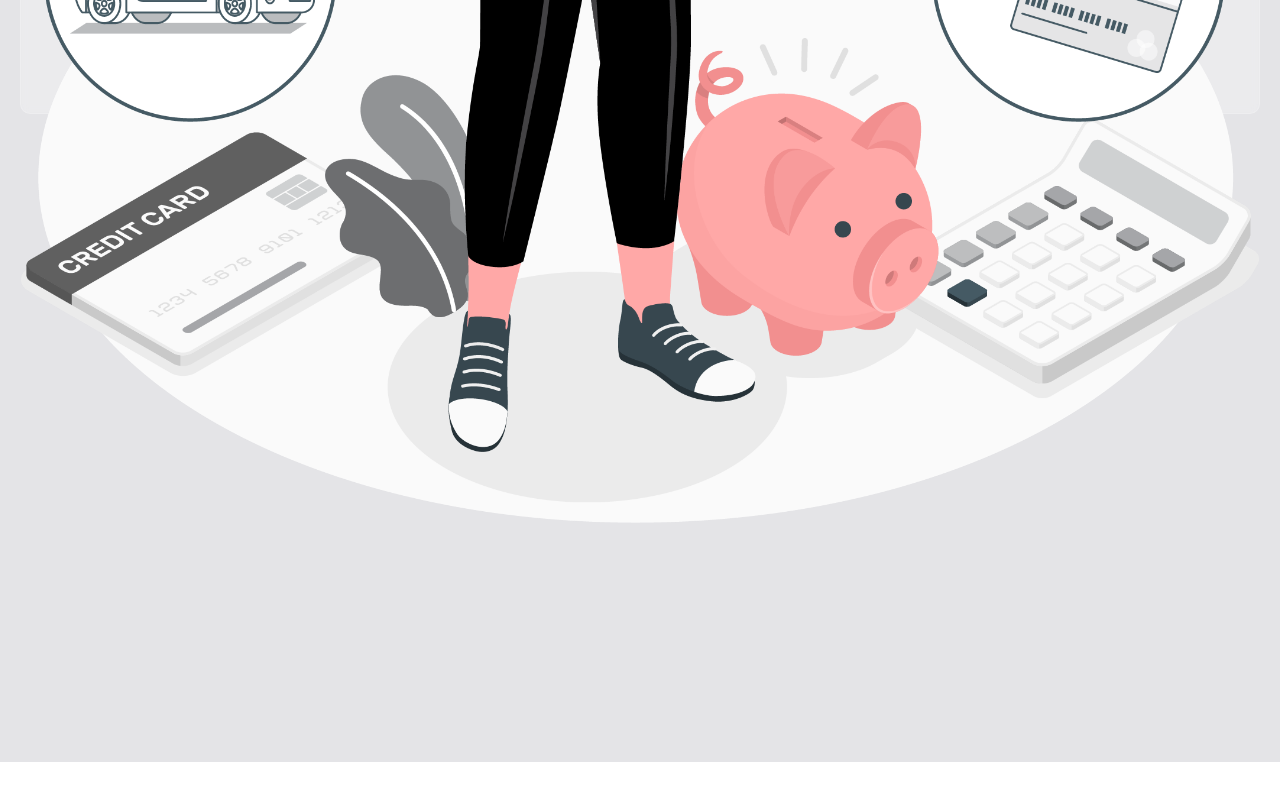
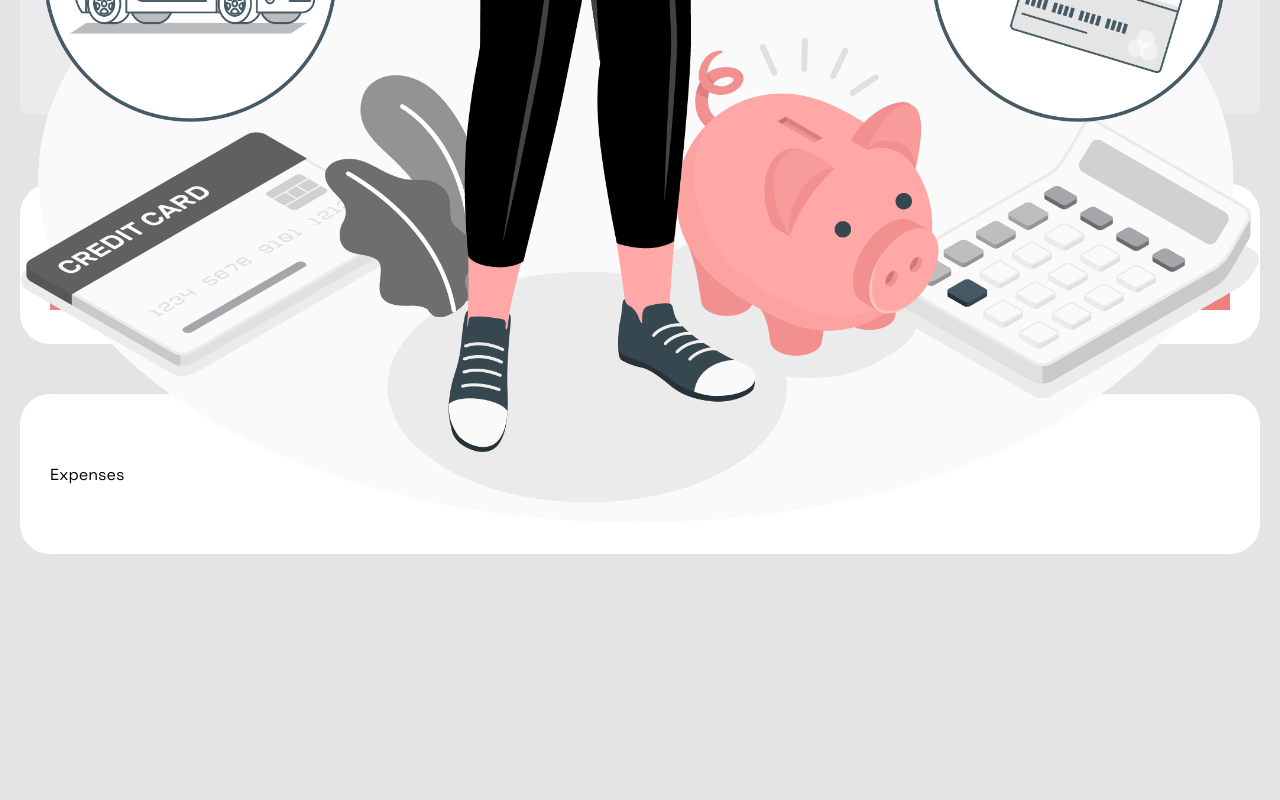
Before and after one commit to vibe-coder/expenses-calculator-main, a React (Create React App) app in the folder expenses-calculator/: page / in a window 1280 px wide. Shown: the part 838-1638 px from the top of the page. Before the commit the page ends 1600 px from the top, so only its background shows below. Built offline with nearby package versions, Linux system fonts and the light colour scheme.

Commit message:
Setting up income input section

```diff
--- a/expenses-calculator/src/components/Calculation.jsx
+++ b/expenses-calculator/src/components/Calculation.jsx
@@ -4,9 +4,24 @@ import "./styles/Calculation.scss"
 function Calculation() {
   return (
     <div className='calculation-container'>
-      <div className="income-container">
-        Income
+
+      <div id='income-wrapper' className="income-wrapper">
+
+        <div className='income-input-wrapper'>
+          <p>Your Income</p>
+          <p>Annually</p>
+        </div>
+
+        <div className='input-container'>
+          <h1>$200,000</h1>
+        </div>
+
       </div>
+
+      <div className='expenses-input-wrapper'>
+        <p>Expenses</p>
+      </div>
+
     </div>
   )
 }
--- a/expenses-calculator/src/components/Container.jsx
+++ b/expenses-calculator/src/components/Container.jsx
@@ -2,6 +2,7 @@ import React from 'react'
 import "./styles/Container.scss"
 import logo from "../images/EXcal-logo-03.png"
 import subImage from "../images/sub-hero-image.png"
+import Calculation from './Calculation'
 
 function Container() {
   return (
@@ -26,6 +27,10 @@ function Container() {
       <div className='sub-hero-section'>
         <img className='sub-image' src={subImage} alt='sub-img' />
       </div>
+
+
+
+      <Calculation/>
     </div>
   )
 }
--- a/expenses-calculator/src/components/styles/Calculation.scss
+++ b/expenses-calculator/src/components/styles/Calculation.scss
@@ -1,9 +1,51 @@
-.calculation-contaienr{
-  background-color: red;
+.calculation-container{
   margin: 0 20px;
+  height: 100vh;
+  font-family: Space Grotesk;
 
-  .income-container{
-    height: 50px;
-    width: 100%;
+  .income-wrapper{
+    height: 100px;
+    background-color:#ffff;
+    border-radius: 30px;
+    padding: 30px 30px;
+    display: flex;
+    flex-direction: column;
+    justify-content: center;
+    margin-bottom: 50px;
+
+    .income-input-wrapper{
+      background-color: lightblue;
+      height: 30px;
+      display: flex;
+      align-items: center;
+      justify-content: space-between;
+
+      p{
+        font-weight: 600;
+        font-size: .8rem;
+      }
+    }
+
+    .input-container{
+      background-color: lightcoral;
+
+      h1{
+        font-size: 3rem;
+        margin: 0;
+      }
+    }
+  }
+
+
+
+
+  .expenses-input-wrapper{
+    height: 100px;
+    background-color:#ffff;
+    border-radius: 30px;
+    padding: 30px 30px;
+    display: flex;
+    flex-direction: column;
+    justify-content: center;
   }
 }
--- a/expenses-calculator/src/components/styles/Container.scss
+++ b/expenses-calculator/src/components/styles/Container.scss
@@ -1,7 +1,6 @@
 @media (min-width: 360px) {
   .component-container{
     width: 100vw;
-    height: 200vh;
     background-color: #e4e4e7;
     font-family: Space Grotesk;
 
@@ -80,6 +79,7 @@
       -webkit-backdrop-filter: blur( 4px );
       border-radius: 10px;
       border: 1px solid rgba( 255, 255, 255, 0.18 );
+      margin-bottom: 70px;
 
       .sub-image{
         width: 100%;
```
